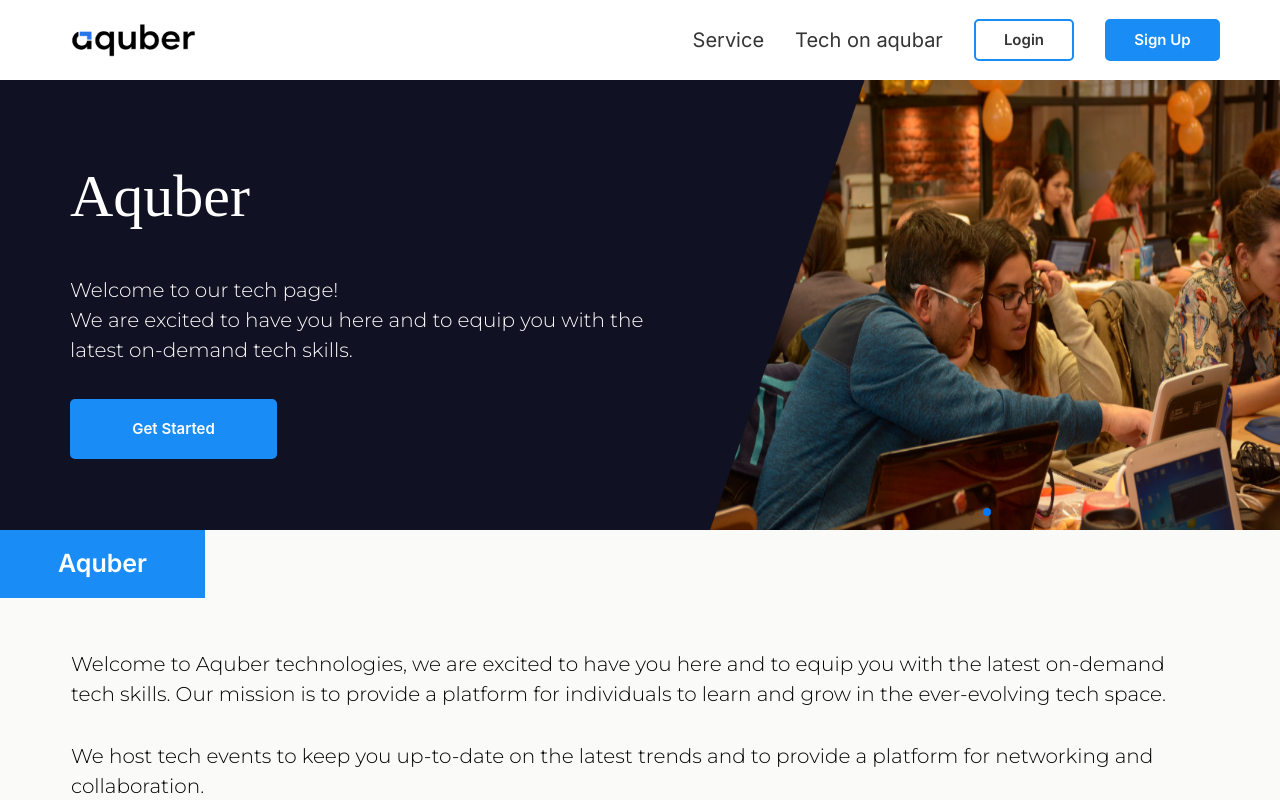
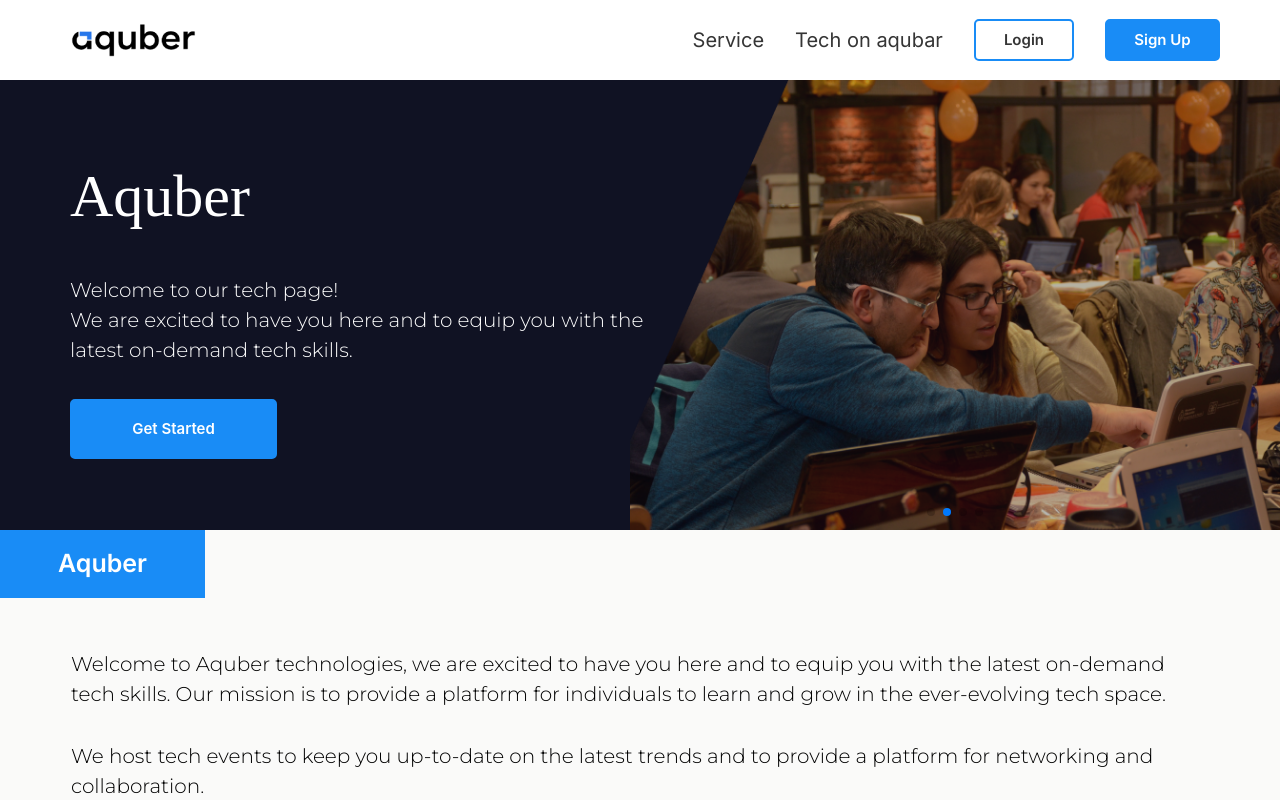
Before and after one commit to AChris-T/Aqubar, a React (Vite) app: page / in a window 1280 px wide. Shown: the top 800 px of the page. Built offline with nearby package versions, Linux system fonts and the light colour scheme; a web font is replaced by a local one.

Commit message:
landing page

```diff
--- a/src/Components/LandingPageComponents/HeroSection.jsx
+++ b/src/Components/LandingPageComponents/HeroSection.jsx
@@ -26,12 +26,12 @@ const HeroSection = () => {
           autoplay={true}
           spaceBetween={30}
           pagination={true}
-          className="text-white w-full md:ml-[-50px] ml-[-160px] gap-72 hidden md:block"
+          className="text-white w-full lg:ml-[-130px] md:ml-[-50px] ml-[-160px] gap-72 hidden md:block"
         >
-             <SwiperSlide><img src={hero3} alt="heroImg" className="w-full h-full"/></SwiperSlide>
-             <SwiperSlide><img src={hero2} alt="heroImg" className="w-full h-full "/></SwiperSlide>
-             <SwiperSlide><img src={hero1} alt="heroImg" className="w-full h-full "/></SwiperSlide>
-             <SwiperSlide><img src={hero4} alt="heroImg" className="w-full h-full "/></SwiperSlide>
+             <SwiperSlide><img src={hero3} alt="heroImg" className="w-full  h-full md:object-contain lg:object-cover opacity-70"/></SwiperSlide>
+             <SwiperSlide><img src={hero2} alt="heroImg" className="w-full h-full md:object-contain lg:object-cover opacity-70 "/></SwiperSlide>
+             <SwiperSlide><img src={hero1} alt="heroImg" className="w-full h-full md:object-contain lg:object-cover opacity-70 "/></SwiperSlide>
+             <SwiperSlide><img src={hero4} alt="heroImg" className="w-full h-full md:object-contain lg:object-cover opacity-70 "/></SwiperSlide>
         </Swiper>
       </div>
       <div>
--- a/src/Components/LandingPageComponents/Tutor.jsx
+++ b/src/Components/LandingPageComponents/Tutor.jsx
@@ -21,9 +21,9 @@ const Tutor = () => {
     <>
       <div className="flex flex-col md:flex-row md:px-[72px] px-3">
     <div>
-        <h5 className="md:text-[50px] text-[30px] mb-[10px] font-Montserrat font-medium text-[#000] flex text-center">Become a tutor</h5>
         <div className="flex flex-col-reverse justify-between gap-8 md:flex-row">
         <div className="flex justify-center gap-[20px] flex-col">
+        <h5 className="md:text-[50px] text-[30px]  font-Montserrat font-medium text-[#000] flex text-center">Become a tutor</h5>
             <p className="lg:w-[600px] md:text-[20px] text-[15px] font-light">Join a wide range of tutors from different tech fields, upload courses on aquber.</p>
             <button className="border-2 border-[#198cf6] rounded-md text-[#198cf6] font-inter text-[15px] w-[183px] h-[51px] hover:bg-[#198cf6] hover:text-[#fff]">Become a tutor</button>
         </div>
@@ -41,7 +41,8 @@ const Tutor = () => {
              rewind: true,
              gap   : '1rem',
              arrowPath:false,
-             arrows:false
+             arrows:false,
+
             } }
             >
               <SplideSlide >
--- a/tailwind.config.js
+++ b/tailwind.config.js
@@ -1,6 +1,6 @@
 /** @type {import('tailwindcss').Config} */
 export default {
-  content: ["./index.html", "./src/**/*.{js,ts,jsx,tsx}"],
+  content: ["./index.html", "./src/**/*.{js,ts,jsx,tsx}",],
   theme: {
     extend: {
       fontFamily: {
```
